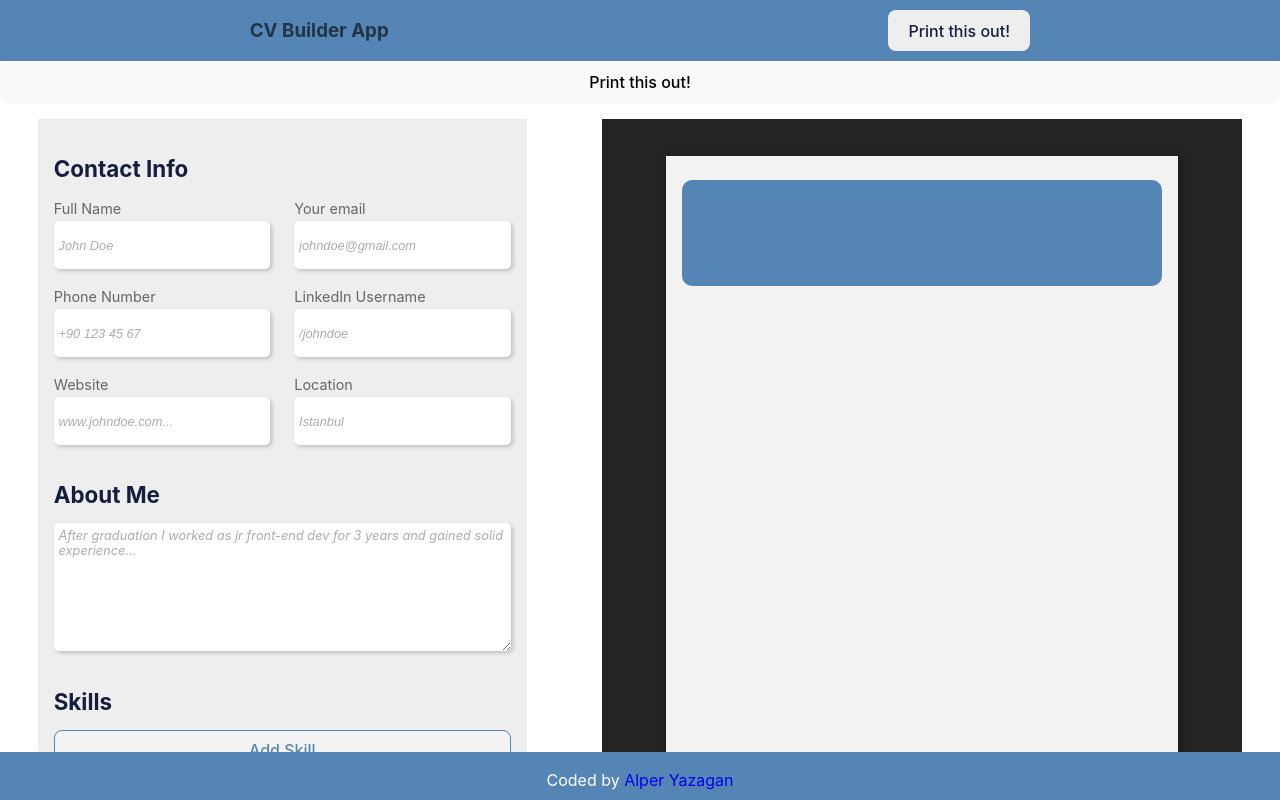
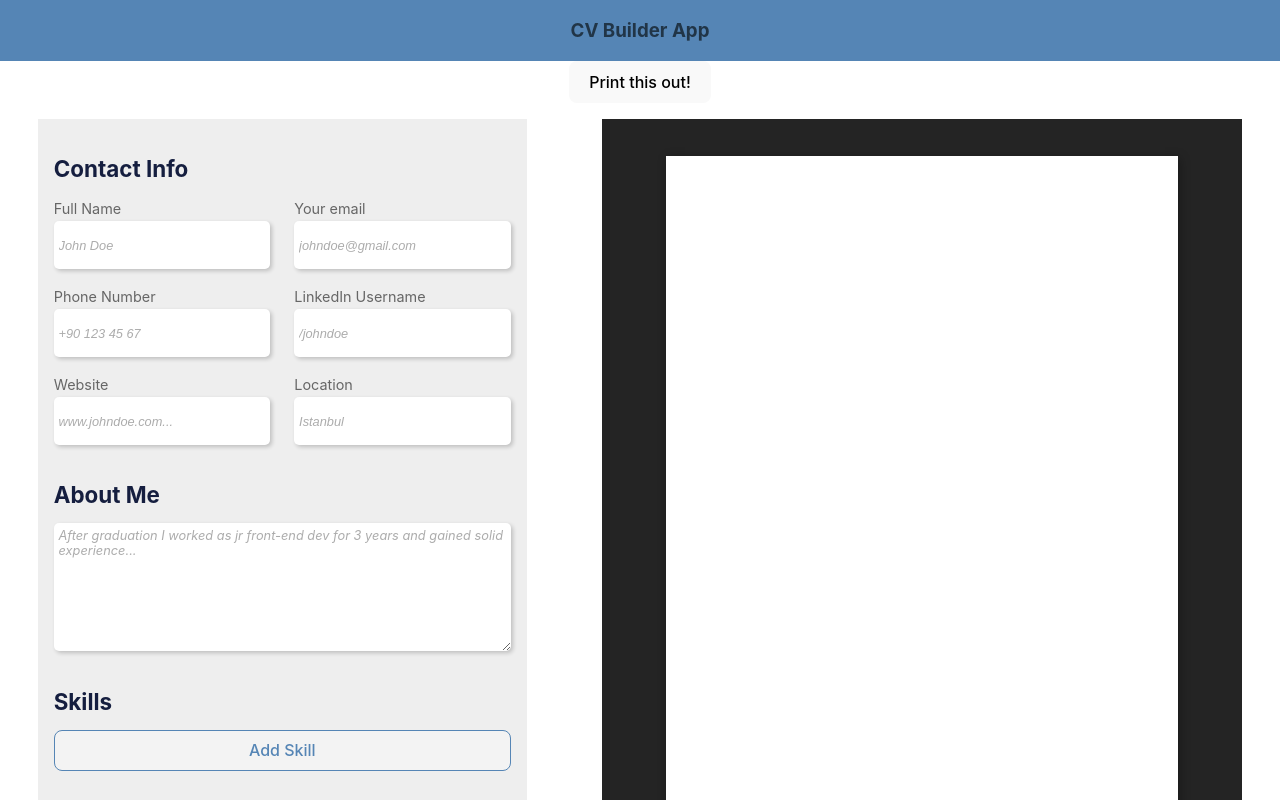
Before and after one commit to Alperadoss/CV-Builder, a React (Vite) app: page / in a window 1280 px wide. Shown: the top 800 px of the page. Built offline with nearby package versions, Linux system fonts and the light colour scheme.

Commit message:
footer fix

```diff
--- a/src/App.css
+++ b/src/App.css
@@ -27,7 +27,7 @@
   background-color: var(--primary-blue);
   color: white;
   text-align: center;
-  position: absolute;
+  position: relative;
 }
 .footer a {
   text-decoration: none;
--- a/src/App.jsx
+++ b/src/App.jsx
@@ -16,17 +16,16 @@ function App() {
   });
 
   const componentRef = useRef();
-  function handlePrint() {
-    console.log("i work");
-  }
 
   return (
     <div className="App">
-      <Header handlePrint={handlePrint} />
-      <ReactToPrint
-        trigger={() => <button>Print this out!</button>}
-        content={() => componentRef.current}
-      />
+      <div>
+        <Header />
+        <ReactToPrint
+          trigger={() => <button>Print this out!</button>}
+          content={() => componentRef.current}
+        />
+      </div>
       <div className="main">
         <InputPage setData={setData} />
         <Preview ref={componentRef} data={data} />
--- a/src/components/Header.jsx
+++ b/src/components/Header.jsx
@@ -4,9 +4,6 @@ export default function Header(props) {
   return (
     <div className="header">
       <h3>CV Builder App</h3>
-      <button id="pdfbtn " onClick={props.handlePrint}>
-        Print this out!
-      </button>
     </div>
   );
 }
--- a/src/components/preview/preview.css
+++ b/src/components/preview/preview.css
@@ -10,7 +10,7 @@
 /* CV Preview */
 .cv-box {
   box-shadow: 2px 2px 10px rgba(0, 0, 0, 0.3);
-  background-color: #f3f3f3;
+  background-color: white;
   width: 32rem;
   height: 45.25rem;
   display: flex;
@@ -24,12 +24,11 @@
   justify-content: space-between;
   align-self: center;
   align-items: center;
-  background-color: var(--primary-blue);
   padding: 3rem 1rem;
   width: 100%;
   margin-top: 1rem;
   border-radius: 10px;
-  color: white;
+  color: black;
   text-align: left;
 }
 
@@ -47,11 +46,11 @@
   margin: 0;
   padding: 0;
   line-height: 0.7rem;
-  color: white;
+  color: black;
 }
 
 .cv-box-header a {
-  color: white;
+  color: black;
   transition: all linear 0.2s;
   border: none;
   text-decoration: none;
@@ -65,7 +64,7 @@
 }
 
 .cv-box-header h4 {
-  color: white;
+  color: black;
   font-size: 1.5rem;
 }
 
--- a/src/components/preview/preview.jsx
+++ b/src/components/preview/preview.jsx
@@ -17,8 +17,8 @@ function Header({ data }) {
           </a>
         </p>
         <p className="contact-info-lines">
-          <a href={"https://linkedin.com/" + data.contactInfo.linkedin}>
-            {data.contactInfo.linkedin && "/in/" + data.contactInfo.linkedin}
+          <a href={"https://linkedin.com/in/" + data.contactInfo.linkedin}>
+            {data.contactInfo.linkedin && "in/" + data.contactInfo.linkedin}
           </a>
         </p>
         <p className="contact-info-lines">
```
